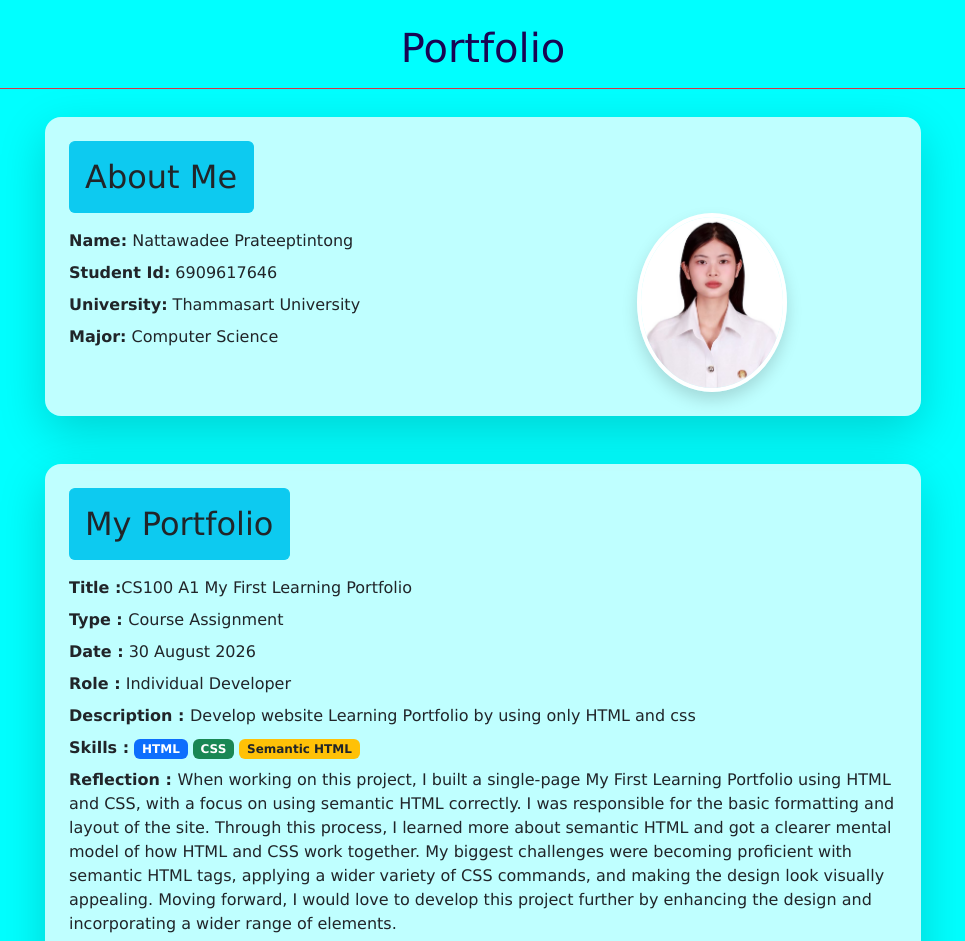
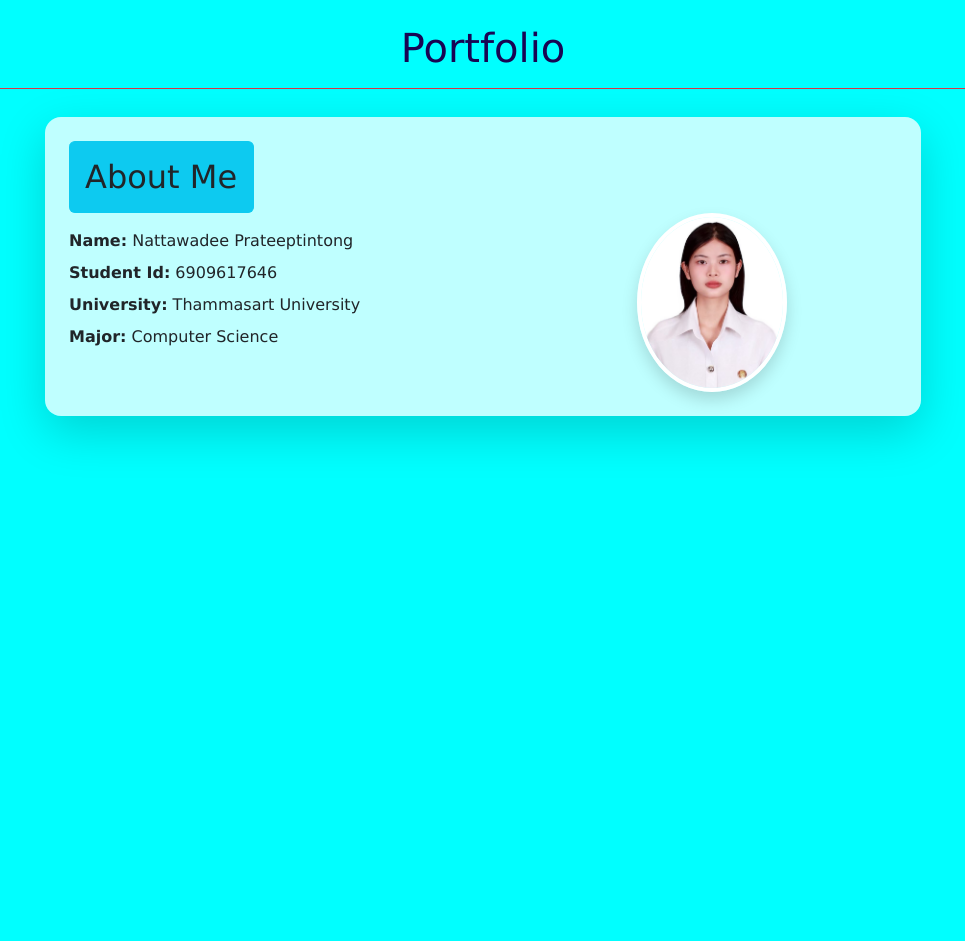
Before and after one commit to nattawadeepateeptintong/A2_6909617646, a plain HTML site: page index.html in a window 1280 px wide. Shown: the top 941 px of the page, without its empty margins (157-1122 px from the left). After the commit the page ends 800 px from the top, so only its background shows below. Drawn offline with nearby package versions, Linux system fonts and the light colour scheme.

```diff
--- a/index.html
+++ b/index.html
@@ -44,36 +44,7 @@
             </div>
 
     </div>
-    <div class="container mt-5" style="max-width: 900px;"">
-        <div class="card shadow-lg border-0 rounded-4 p-4 bg-white bg-opacity-75 ">
-            <div class="myportfolio">
-                <h2 class="mb-3 d-inline-block p-3 bg-info bg-10 border border-info border-start-0 rounded" > My Portfolio
 
-                    </h2>
-                <p class="mb-2"><strong>Title :</strong>CS100 A1 My First Learning Portfolio</p>
-                <p class="mb-2"><strong>Type : </strong>Course Assignment</p>
-                <p class="mb-2"><strong>Date :</strong> 30 August 2026</p>
-                <p class="mb-2"><strong>Role :</strong> Individual Developer</p>
-                <p class="mb-2"><strong>Description : </strong>Develop website Learning Portfolio by using only HTML and css</p>
-                <p class="mb-2"><strong>Skills :</strong>
-                    <span class="badge bg-primary">HTML</span>
-                    <span class="badge bg-success">CSS</span>
-                    <span class="badge bg-warning text-dark">Semantic HTML</span></p>
-
-                <p class="mb-2"><strong>
-
-                        Reflection :
-                </strong> When working on this project, I built a single-page My First Learning Portfolio using HTML and CSS,
-                    with a focus on using semantic HTML correctly. I was responsible for the basic formatting and layout of the
-                    site. Through this process, I learned more about semantic HTML and got a clearer mental model of how HTML and
-                    CSS work together. My biggest challenges were becoming proficient with semantic HTML tags, applying a wider variety of CSS
-                    commands, and making the design look visually appealing. Moving forward, I would love to develop this project
-                    further by enhancing the design and incorporating a wider range of elements.
-                </p>
-                <p><strong>Evedence : <img src="media/A1.png" alt="My 1 Assignment" class="img-fluid rounded border shadow-sm"></strong></p>
-            </div>
-        </div>
-    </div>
 
 
 
```
